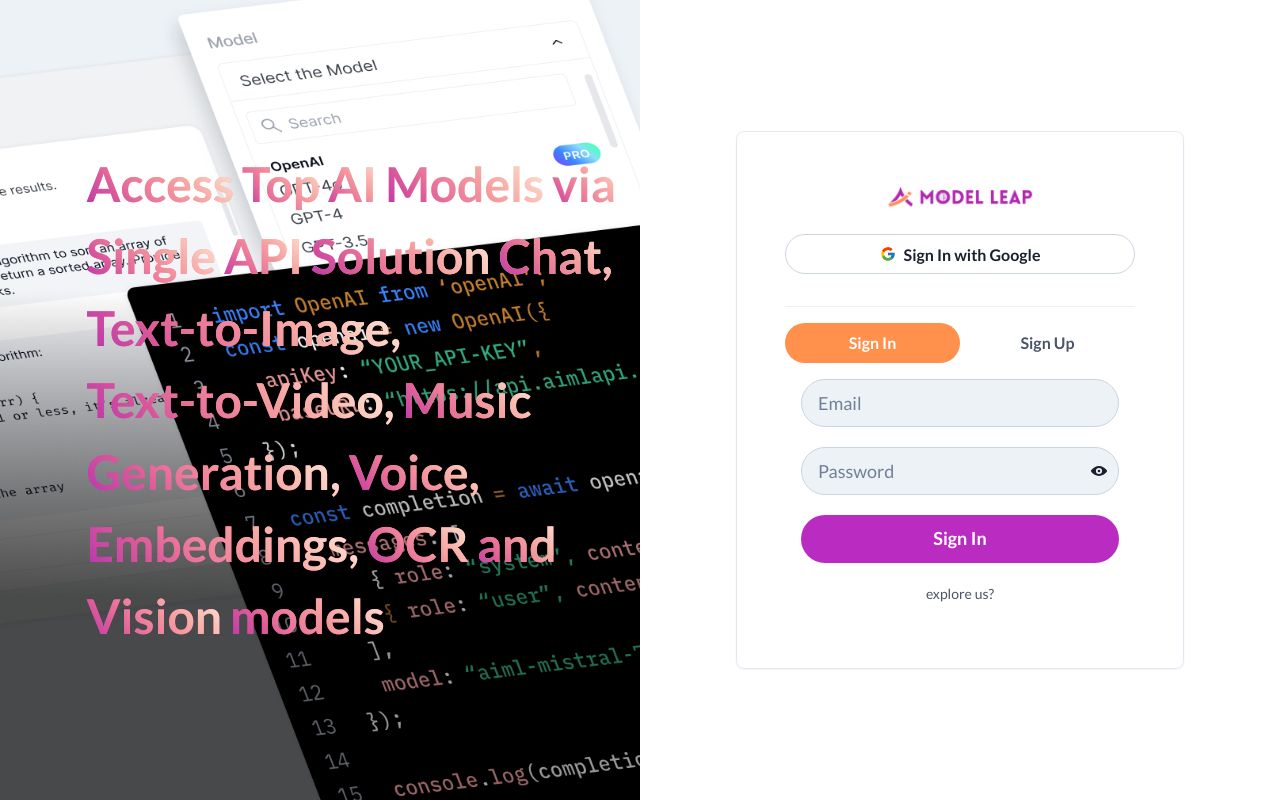
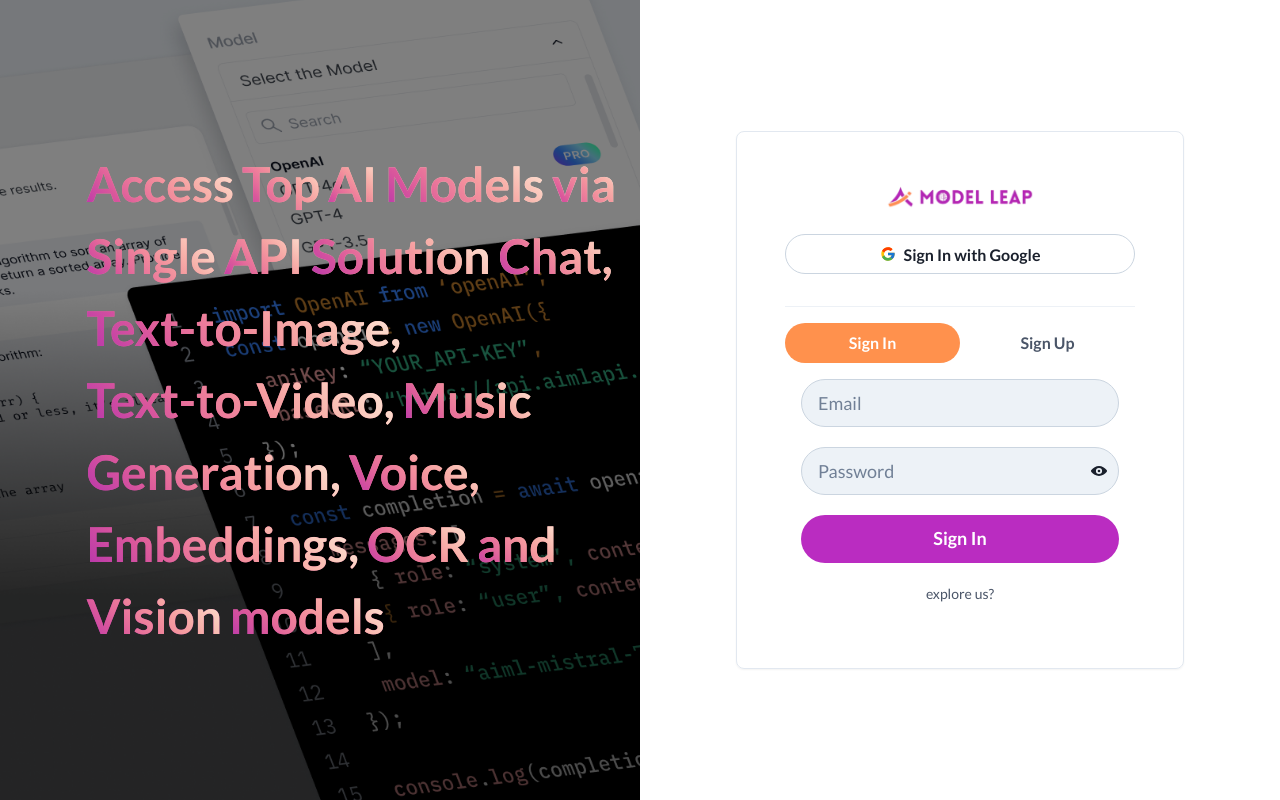
Before and after one commit to Arsalanbashir831/ModelLeap-AI, a React (Vite) app: page /auth in a window 1280 px wide. Built offline with nearby package versions, Linux system fonts and the light colour scheme.

Commit message:
minor design change overlay added to the image bg - auth

```diff
--- a/src/Pages/Auth/Auth.jsx
+++ b/src/Pages/Auth/Auth.jsx
@@ -5,7 +5,7 @@
 
 const MotionText = motion(Text);
 
-const words = [
+const words = [ //words
   "Access", "Top", "AI", "Models", "via", "Single", "API", "Solution",
   "Chat,", "Text-to-Image,", "Text-to-Video,", "Music", "Generation,",
   "Voice,", "Embeddings,", "OCR", "and", "Vision", "models"
@@ -60,7 +60,6 @@
       bg="gray.100"
       position="relative"
     >
-
       <Box
         flex="1"
         display={{ base: 'none', md: 'block' }}
@@ -74,12 +73,23 @@
 
         <Box
           position="absolute"
+          top="0"
+          left="0" //overlay
+          width="100%"
+          height="100%"
+          bg="rgba(0, 0, 0, 0.5)"
+          zIndex="1"
+        />
+
+        <Box
+          position="absolute"
           top="50%"
           left="11%"
           transform="translate(0, -50%)"
           textAlign="left"
           color="white"
           px={4}
+          zIndex="2"
         >
           <MotionText
             fontSize={{ base: '2xl', md: '4xl', lg: '5xl' }}
@@ -107,13 +117,12 @@
 
       <Flex
         flex="1"
-        // border={'1px solid red'}
         alignItems="center"
         justifyContent="center"
         bg="white"
         height="100%"
       >
-        <Box  width={{ base: '100%', md: '80%', lg: '70%' }} mx="auto">
+        <Box width={{ base: '100%', md: '80%', lg: '70%' }} mx="auto">
           <AuthForm />
         </Box>
       </Flex>
```
